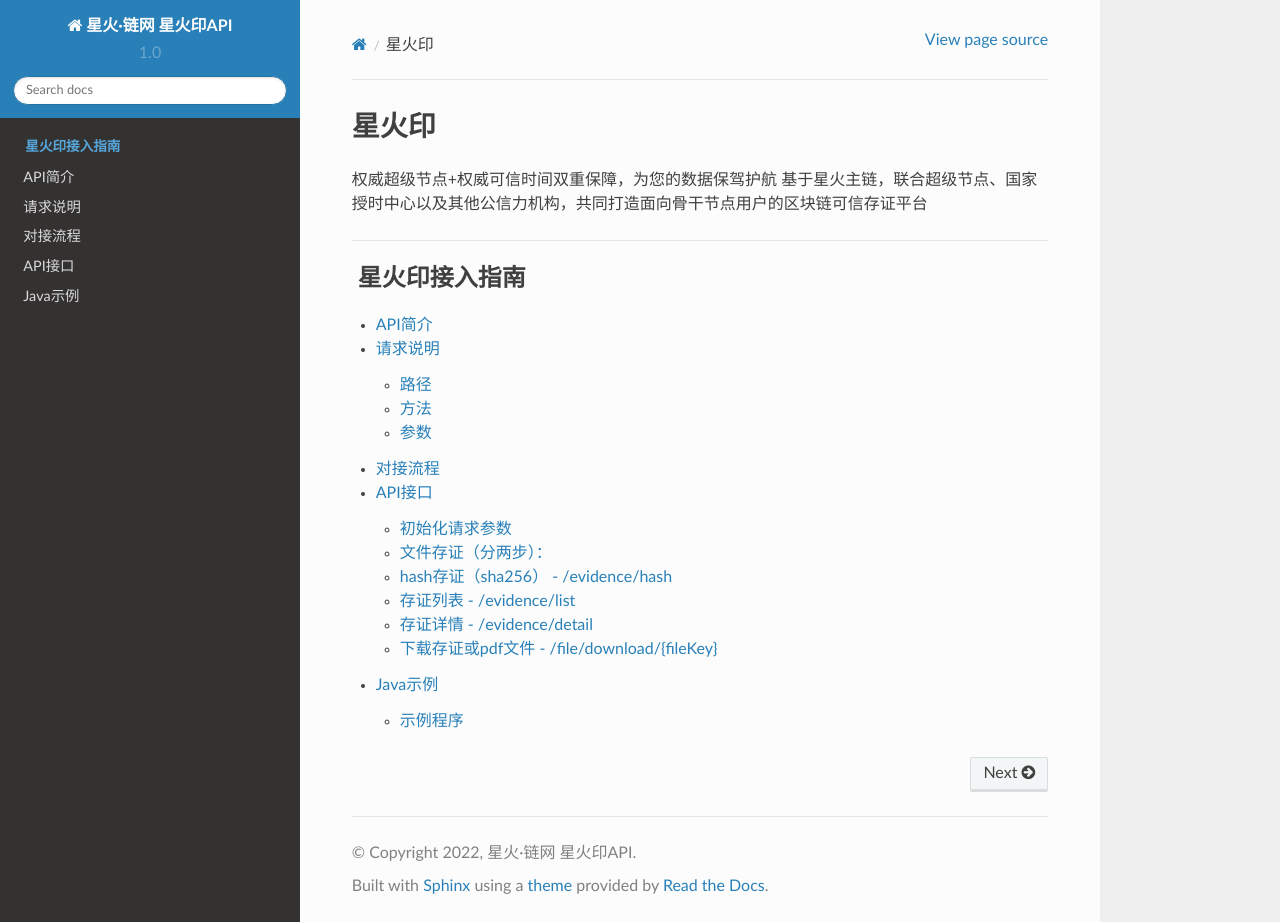
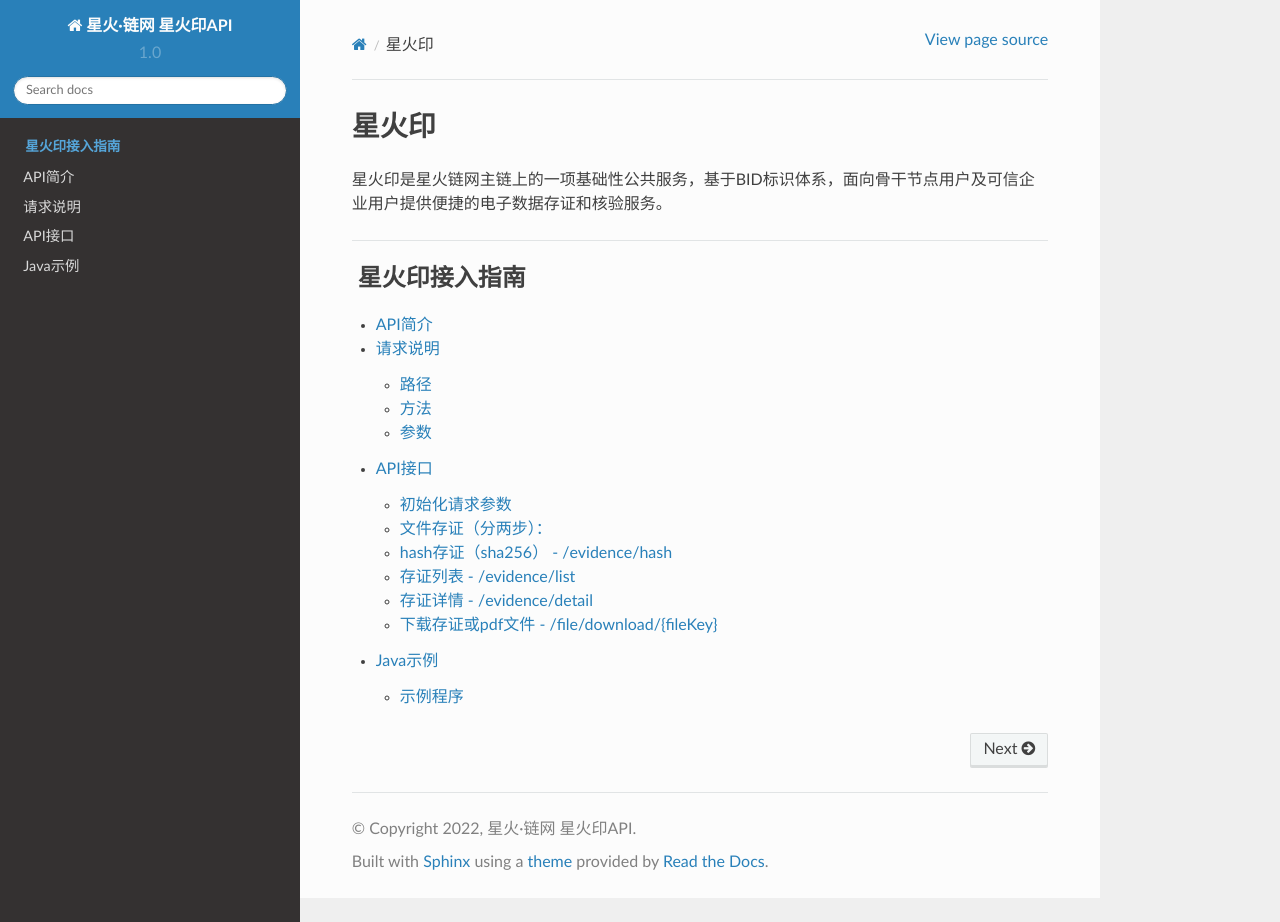
Before and after one commit to caict-4iot-dev/xhy-api, a Sphinx documentation site: the page built from docs/index.rst, in a window 1280 px wide and 922 px high. Built offline with Sphinx 7.4.7 and the Read the Docs theme 2.0.0, drawn with Linux system fonts in a browser that asks for light colours.

```diff
--- a/docs/index.rst
+++ b/docs/index.rst
@@ -1,8 +1,7 @@
 星火印
 ===================================
 
-权威超级节点+权威可信时间双重保障，为您的数据保驾护航
-基于星火主链，联合超级节点、国家授时中心以及其他公信力机构，共同打造面向骨干节点用户的区块链可信存证平台
+星火印是星火链网主链上的一项基础性公共服务，基于BID标识体系，面向骨干节点用户及可信企业用户提供便捷的电子数据存证和核验服务。
 
 ===================================
 
@@ -12,6 +11,5 @@
 
 	API简介 <introduction>
     请求说明 <request>
-    对接流程 <flow>
     API接口 <api>
 	Java示例 <java>
--- a/docs/request.rst
+++ b/docs/request.rst
@@ -7,7 +7,9 @@
 --------------
 
 
-API地址：`https://bitfactory.cn/api`
+API地址：
+测试网络环境：`https://test-stamp.bitfactory.cn/api`
+生产环境：`https://stamp.bitfactory.cn/api`
 
 请求路径=API地址+接口名称，比如hash存证接口的名称是/evidence/hash，则请求路径为
 `https://bitfactory.cn/api/evidence/hash`
```
